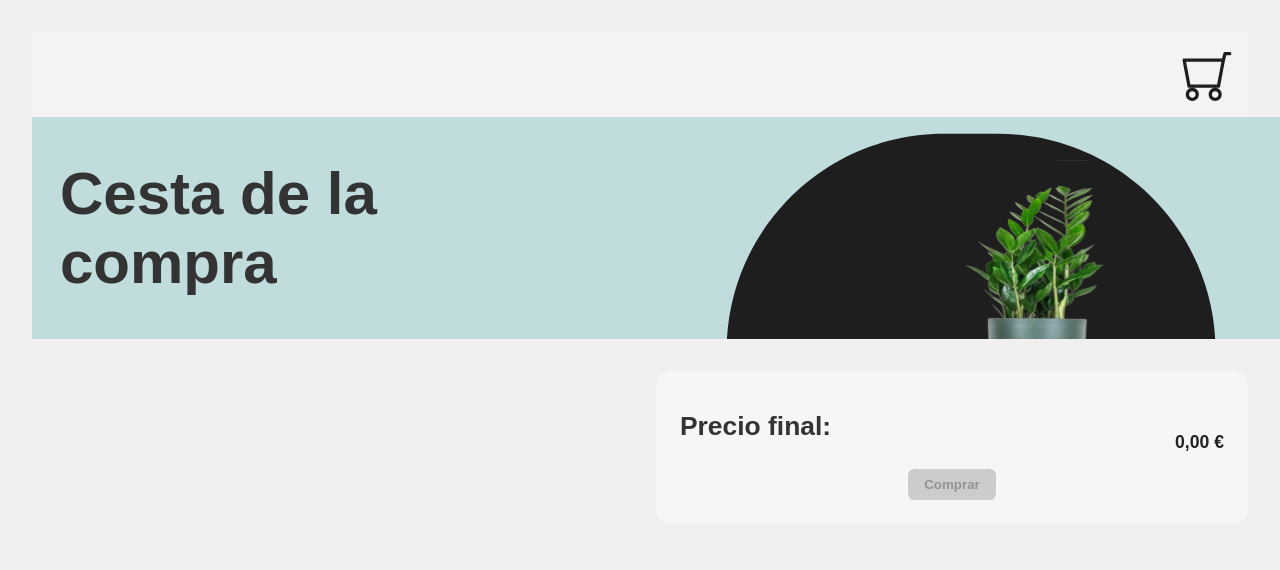
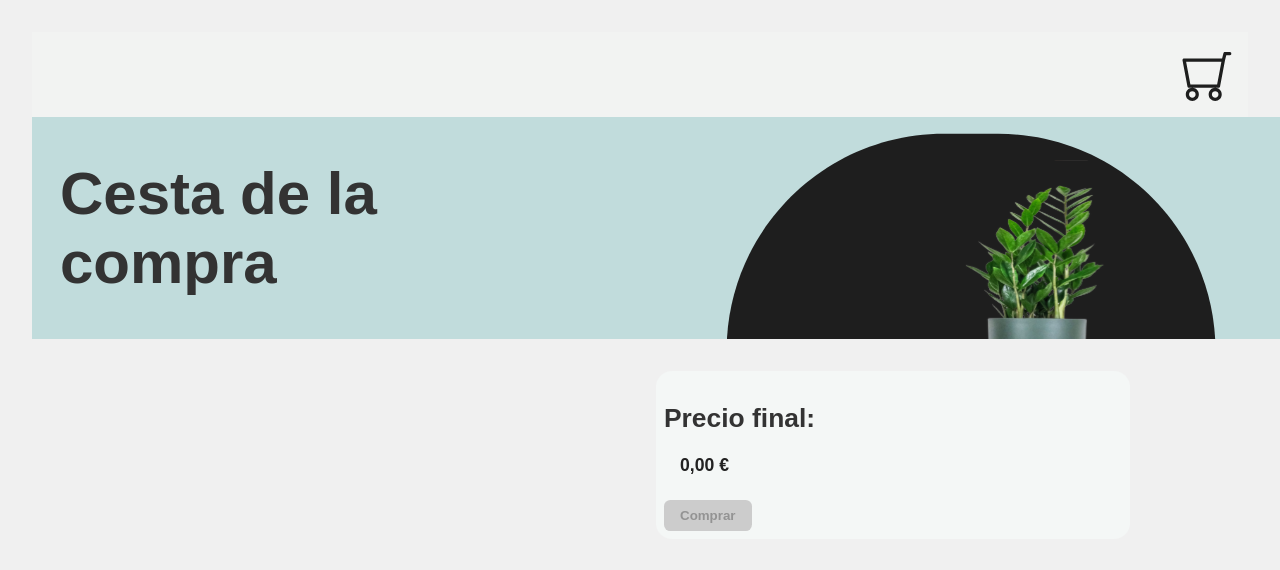
Before and after one commit to CarlosAlberto19/plants-project, a Vue app: page /shopping in a window 1280 px wide. Shown: the top 570 px of the page. Built offline with nearby package versions, Linux system fonts and the light colour scheme.

Commit message:
arreglado precio final

```diff
--- a/src/views/ShoppingListView.vue
+++ b/src/views/ShoppingListView.vue
@@ -165,15 +165,16 @@ const grandTotalLabel = computed(() =>
    ========================= */
 .cartSummary {
   background: #f4f7f6;
-  padding: 1.5rem;
+  padding: 0.5rem;
   border-radius: 1rem;
   display: flex;
   flex-direction: column;
   align-items: flex-start;
-  gap: 1rem;
+  gap: 1.5rem;
+  width: 80%;
 
   .cartSummaryHeader {
-    width: 100%;
+
     display: flex;
     align-items: center;
     justify-content: space-between;
@@ -187,7 +188,7 @@ const grandTotalLabel = computed(() =>
   .cartSummaryImage { width: 60px; height: auto; }
 
   .cartSummaryTotal {
-    display: flex;
+    display: grid;
     justify-content: space-between;
     width: 100%;
     font-size: 1.1rem;
@@ -198,14 +199,16 @@ const grandTotalLabel = computed(() =>
   }
 
   .cartSummaryBuyBtn {
-    align-self: center;
+
+    align-self: flex-start;
     background-color: #c0d6d1;
     padding: 0.5rem 1rem;
-    font-weight: bold;
+    font-weight: bold !important;
     border: none;
     border-radius: 0.4rem;
     cursor: pointer;
     transition: background-color 0.2s;
+
 
     &:disabled {
       background-color: #ccc;
```
